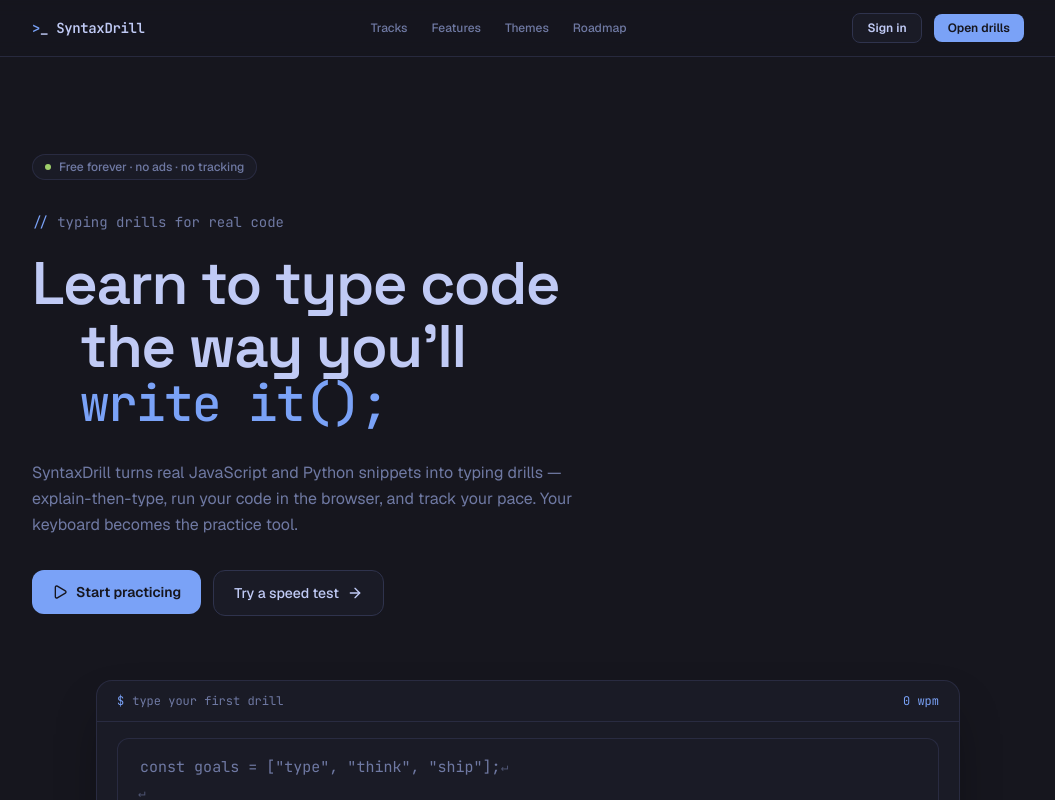
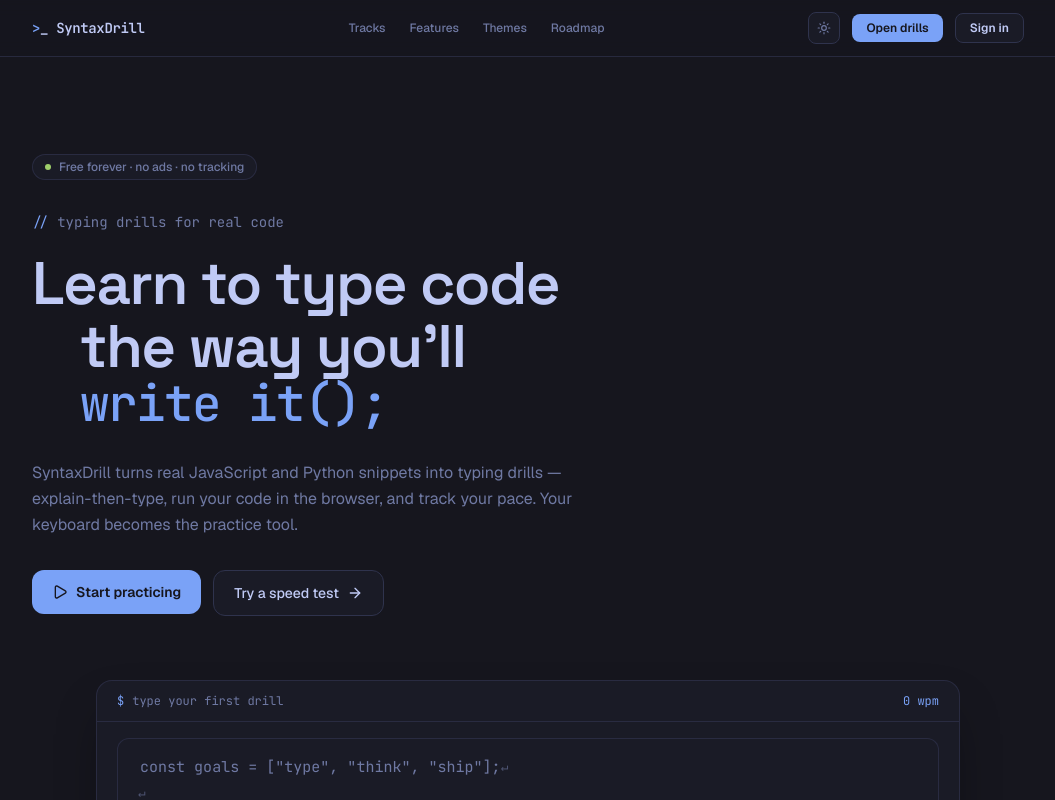
Before and after one commit to GabrielRayat-dev/SyntaxDrill, a Next.js app: page / in a window 1280 px wide. Shown: the top 800 px of the page, without its empty margins (112-1167 px from the left). Built offline with nearby package versions, Linux system fonts and the light colour scheme; no server answers.

Commit message:
feat: dark/light toggle in nav, avatar rightmost

```diff
--- a/src/app/page.tsx
+++ b/src/app/page.tsx
@@ -16,6 +16,7 @@
 import HeroDemo from "@/components/landing/HeroDemo";
 import LandingStats from "@/components/landing/LandingStats";
 import AccountButton from "@/components/AccountButton";
+import ModeToggle from "@/components/theme/ModeToggle";
 
 const FEATURES = [
   {
@@ -130,13 +131,14 @@
             </a>
           </nav>
           <div className="flex items-center gap-3">
-            <AccountButton />
+            <ModeToggle />
             <Link
               href="/app"
               className="rounded-lg bg-accent px-3.5 py-1.5 text-xs font-semibold text-page transition-opacity hover:opacity-90"
             >
               Open drills
             </Link>
+            <AccountButton />
           </div>
         </div>
       </header>
--- a/src/components/AppHeader.tsx
+++ b/src/components/AppHeader.tsx
@@ -4,6 +4,7 @@
 import { usePathname, useRouter } from "next/navigation";
 import { setRaw } from "@/lib/localStore";
 import AccountButton from "@/components/AccountButton";
+import ModeToggle from "@/components/theme/ModeToggle";
 
 type AppMode = "practice" | "speed";
 
@@ -57,6 +58,7 @@
           </nav>
         </div>
         <div className="flex items-center gap-2">
+          <ModeToggle />
           <AccountButton />
         </div>
       </div>
--- /dev/null
+++ b/src/components/theme/ModeToggle.tsx
@@ -0,0 +1,24 @@
+"use client";
+
+import { Moon, Sun } from "lucide-react";
+import { useTheme } from "./ThemeProvider";
+
+export default function ModeToggle() {
+  const { mode, setMode } = useTheme();
+  const light = mode === "light";
+  return (
+    <button
+      type="button"
+      onClick={() => setMode(light ? "dark" : "light")}
+      title={light ? "Switch to dark mode" : "Switch to light mode"}
+      aria-label={light ? "Switch to dark mode" : "Switch to light mode"}
+      className="flex h-8 w-8 items-center justify-center rounded-lg border border-edge bg-surface text-muted transition-colors hover:text-accent"
+    >
+      {light ? (
+        <Moon className="h-3.5 w-3.5" aria-hidden />
+      ) : (
+        <Sun className="h-3.5 w-3.5" aria-hidden />
+      )}
+    </button>
+  );
+}
```
